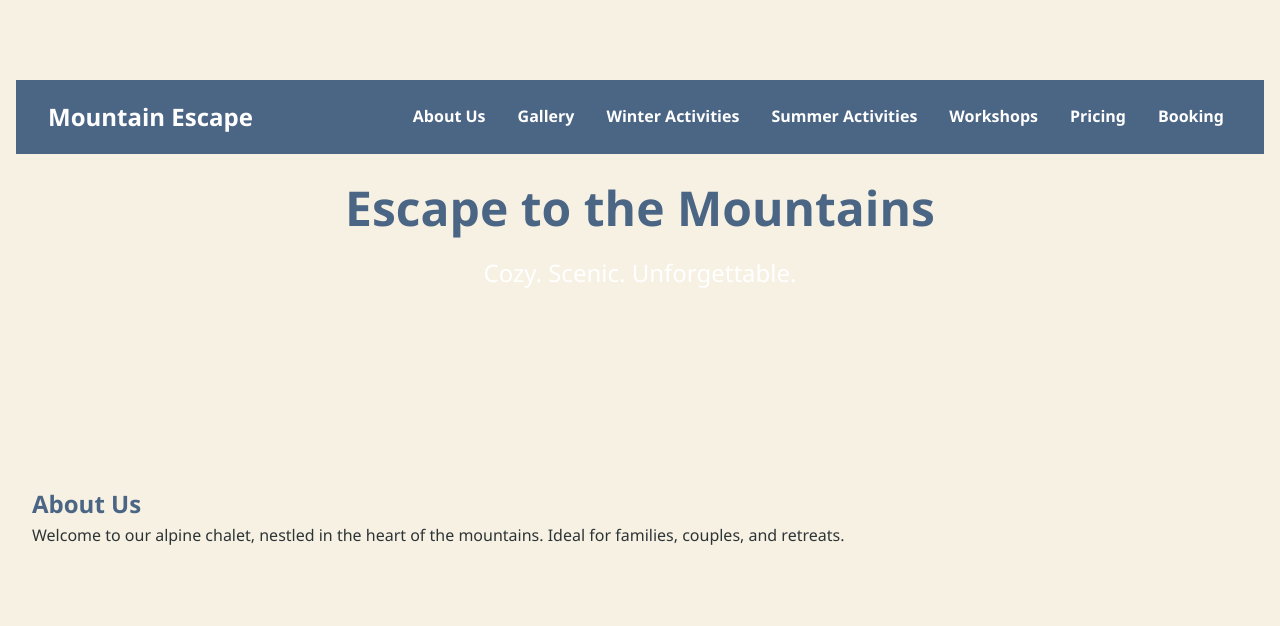
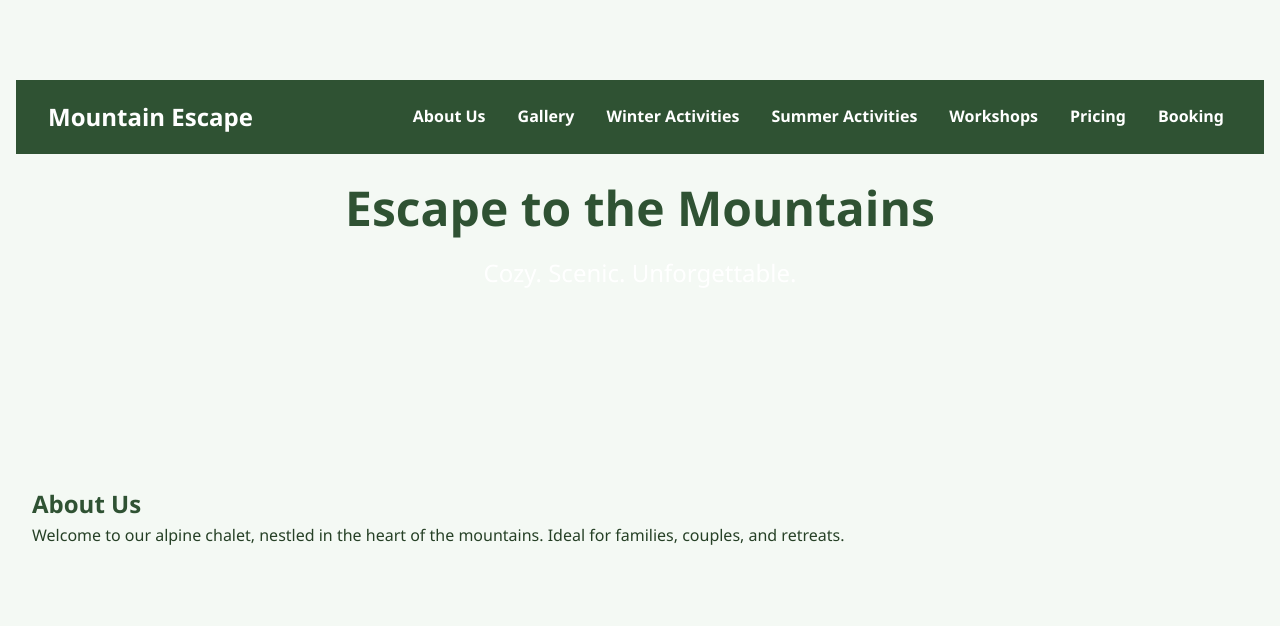
Before and after one commit to jugne/brghs, a plain HTML site: page index.html in a window 1280 px wide. Shown: the top 626 px of the page. Drawn offline with Linux system fonts and the light colour scheme.

Commit message:
color change

```diff
--- a/css/styles.css
+++ b/css/styles.css
@@ -7,11 +7,11 @@
 
 /* ---------- THEME COLORS ---------- */
 :root {
-  --primary: #4b6584;
-  --secondary: #f7f1e3;
-  --accent: #f19066;
-  --dark: #2d3436;
-  --light: #ffffff;
+  --primary: #2f5233;    /* Deep forest green */
+  --secondary: #f4f9f4;  /* Light nature-inspired background */
+  --accent: #a3c293;     /* Muted green accent for buttons */
+  --dark: #264026;       /* Strong text on light bg */
+  --light: #ffffff;      /* Clean white for highlights */
 }
 
 /* ---------- GLOBAL STYLES ---------- */
```
